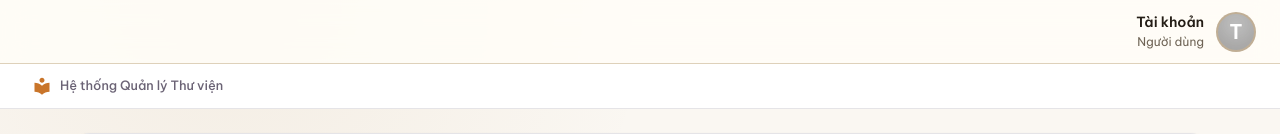
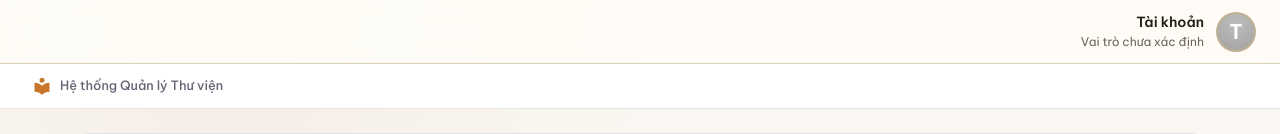
Before and after one commit to SWP391-LibraryManagement/LibraryManagement, a React (Vite) app in the folder frontend/: page /profile in a window 1280 px wide. Shown: the top 134 px of the page. Built offline with nearby package versions, Linux system fonts and the light colour scheme; no server answers.

Commit message:
feat: localize shared frontend shell

```diff
--- a/frontend/src/component/forgotpassword/BackgroundPanel.jsx
+++ b/frontend/src/component/forgotpassword/BackgroundPanel.jsx
@@ -7,9 +7,9 @@ export default function BackgroundPanel() {
 
       <div className="background-content">
         <div className="library-quote">
-          <h2>Welcome Back</h2>
+          <h2>Chào mừng trở lại</h2>
           <p>
-            Reset your password to continue accessing our library resources
+            Đặt lại mật khẩu để tiếp tục sử dụng tài nguyên thư viện
           </p>
         </div>
       </div>
--- a/frontend/src/component/layout/AppLayout.jsx
+++ b/frontend/src/component/layout/AppLayout.jsx
@@ -126,11 +126,11 @@ export default function AppLayout({ title, subtitle, actions, children, showSide
               type="button"
               className={`app-nav-item${libraryHomeIsActive ? ' active' : ''}`}
               onClick={() => navigateFromShell('/homepage')}
-              aria-label="Home"
+              aria-label="Thư viện"
               aria-current={libraryHomeIsActive ? 'page' : undefined}
             >
               <LibraryHomeIcon size={18} />
-              <span>Home</span>
+              <span>Thư viện</span>
             </button>
           )}
 
--- a/frontend/src/component/layout/Header.jsx
+++ b/frontend/src/component/layout/Header.jsx
@@ -5,6 +5,7 @@ import { useNavigate } from 'react-router-dom';
 
 import { logoutAccount } from '../../api/authApi';
 import { fetchHeaderProfile } from '../../api/profileApi';
+import { getRoleLabel } from '../../utils/uiLabels';
 import UserMenuPopup from './UserMenuPopup';
 
 function getStoredAuthUser() {
@@ -14,13 +15,6 @@ function getStoredAuthUser() {
   } catch {
     return null;
   }
-}
-
-function getRoleLabel(roles = []) {
-  if (roles.includes('ADMIN')) return 'Quản trị viên';
-  if (roles.includes('LIBRARIAN')) return 'Thủ thư';
-  if (roles.includes('MEMBER')) return 'Thành viên';
-  return 'Người dùng';
 }
 
 function getInitials(name, email) {
@@ -63,7 +57,8 @@ export default function Header({ onOpenNavigation, navigationOpen = false }) {
 
   const displayName = profile?.fullName || storedUser?.email || 'Tài khoản';
   const storedRoles = storedUser?.roles || [];
-  const roleLabel = getRoleLabel(storedRoles);
+  const primaryRole = ['ADMIN', 'LIBRARIAN', 'MEMBER'].find((role) => storedRoles.includes(role));
+  const roleLabel = getRoleLabel(primaryRole);
   const showMemberActions = storedRoles.includes('MEMBER')
     && !storedRoles.some((role) => ['ADMIN', 'LIBRARIAN'].includes(role));
   const initials = getInitials(profile?.fullName, storedUser?.email) || 'T';
--- a/frontend/src/component/shared/Feedback.jsx
+++ b/frontend/src/component/shared/Feedback.jsx
@@ -98,7 +98,7 @@ export function Modal({ title, eyebrow, onClose, children, actions, width }) {
             {eyebrow && <p className="muted" style={{ margin: 0, fontSize: 12, fontWeight: 600 }}>{eyebrow}</p>}
             <h2 id={titleId} className="lib-modal-title">{title}</h2>
           </div>
-          <button type="button" className="icon-btn" onClick={onClose} aria-label="Close">
+          <button type="button" className="icon-btn" onClick={onClose} aria-label="Đóng">
             <X size={18} />
           </button>
         </div>
--- a/frontend/src/page/HomePage.jsx
+++ b/frontend/src/page/HomePage.jsx
@@ -4,6 +4,7 @@ import { Search, BookOpen, ArrowRight, Menu, X, Calendar, User, Tag, ChevronLeft
 import { publicBrowseApi } from '../api/libraryFeatureApi';
 import { fetchHeaderProfile } from '../api/profileApi';
 import { getHomeBookAction } from '../utils/homeBookActions';
+import { getRoleLabel } from '../utils/uiLabels';
 
 const HERO_IMG = 'https://images.unsplash.com/photo-1514894780887-121968d00567?w=1400&h=800&fit=crop&auto=format';
 const BOOK_COVER_FALLBACK = 'https://images.unsplash.com/photo-1512820790803-83ca734da794?w=300&h=420&fit=crop&auto=format';
@@ -44,13 +45,6 @@ const getStoredAuthState = () => {
     isLoggedIn: false,
     authUser: null,
   };
-};
-
-const getHomeRoleLabel = (roles = []) => {
-  if (roles.includes('ADMIN')) return 'Quản trị viên';
-  if (roles.includes('LIBRARIAN')) return 'Thủ thư';
-  if (roles.includes('MEMBER')) return 'Thành viên';
-  return 'Người dùng';
 };
 
 const getHomeInitials = (name, email) => {
@@ -406,7 +400,9 @@ const HomePage = () => {
   const [showAll, setShowAll] = useState(false);
   const [toast, setToast] = useState(null);
   const displayName = headerProfile?.fullName || authUser?.email || 'Tài khoản';
-  const roleLabel = getHomeRoleLabel(authUser?.roles || []);
+  const storedRoles = authUser?.roles || [];
+  const primaryRole = ['ADMIN', 'LIBRARIAN', 'MEMBER'].find((role) => storedRoles.includes(role));
+  const roleLabel = getRoleLabel(primaryRole);
   const showMemberAccountActions = roleLabel === 'Thành viên';
   const showAdminConsoleAction = roleLabel === 'Quản trị viên';
   const showLibrarianConsoleAction = roleLabel === 'Thủ thư';
--- a/frontend/src/utils/appNavigation.js
+++ b/frontend/src/utils/appNavigation.js
@@ -35,7 +35,7 @@ export const APP_NAV_GROUPS = [
 ];
 
 const HOME_ITEM = { key: 'home', label: 'Tổng quan', path: '/home' };
-const LIBRARY_HOME_ITEM = { key: 'library-home', label: 'Home', path: '/homepage' };
+const LIBRARY_HOME_ITEM = { key: 'library-home', label: 'Thư viện', path: '/homepage' };
 
 export function getVisibleNavigation(roles = []) {
   const items = APP_NAV_GROUPS
```
Also changed, not shown: 2 other files (tests, documents, lock files or other folders).
